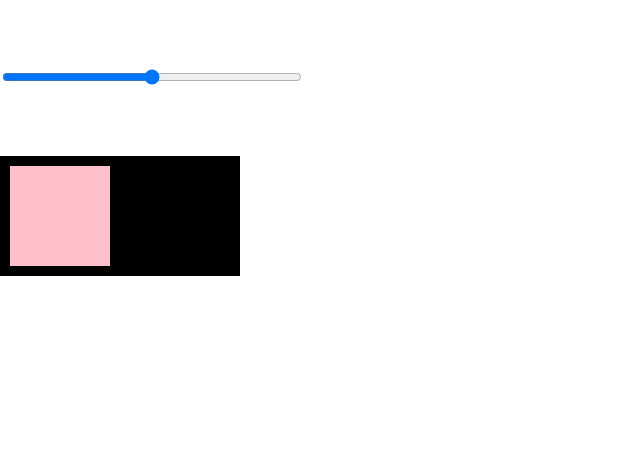
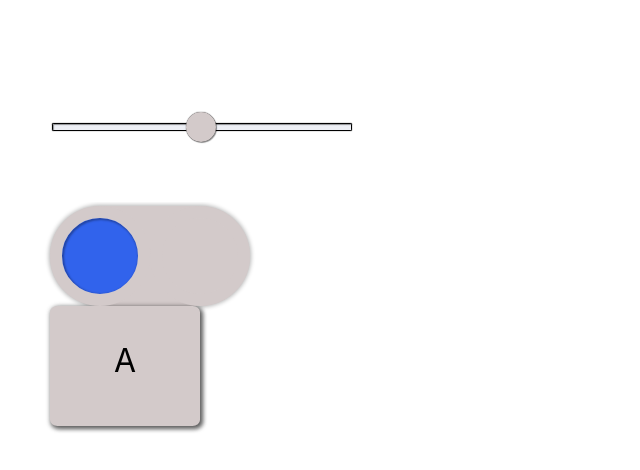
Before and after one commit to ssyctlm/fcc-drum-machine-challenge, a React (Create React App) app: page / in a window 1280 px wide. Shown: the top 470 px of the page, without its empty margins (0-640 px from the left). Built offline with nearby package versions, Linux system fonts and the light colour scheme.

Commit message:
component styles

```diff
--- a/src/App.js
+++ b/src/App.js
@@ -1,13 +1,21 @@
 import React from 'react';
 import Slider from './components/slider'
 import Toggle from './components/toggle'
+import KeyBoard from './components/keyboard'
 class App extends React.Component {
-
+  state ={
+    aKeys:["A","B","C",]
+  }
   render() {
+    const keyboardStyle = false && "mouseDown"
     return (
-      <div>
+      <div className="app">
         <Slider />
         <Toggle />
+        <KeyBoard
+        letter="A"
+        newstyle = {keyboardStyle}
+        />
       </div>
     );
   }
--- /dev/null
+++ b/src/components/keyboard.js
@@ -0,0 +1,23 @@
+import React, { Component } from 'react'
+
+export default class KeyBoard extends Component{
+  constructor(props){
+    super(props)
+
+  }
+
+  render(){
+
+    return (
+      <React.Fragment>
+        <div
+        className={"keyboard " + this.props.newstyle }
+        onClick ={this.props.onClick}
+        >
+          {this.props.letter}
+        </div>
+      </React.Fragment>
+    )
+  }
+
+}
--- a/src/index.css
+++ b/src/index.css
@@ -5,7 +5,7 @@ body {
     sans-serif;
   -webkit-font-smoothing: antialiased;
   -moz-osx-font-smoothing: grayscale;
-  box-sizing: content-box;
+  box-sizing: border-box;
 }
 
 code {
@@ -13,26 +13,306 @@ code {
     monospace;
 }
 
-.toggleBox{
+.app {
+  padding: 50px;
+}
+
+/* ===================================================================== */
+/* toggle button styles */
+/* ===================================================================== */
+.toggleBox {
+  box-sizing: border-box;
+  border-radius: 60px;
   box-sizing: content-box;
-  display:grid;
-  grid-template-columns:1fr 1fr;
+  display: grid;
+  grid-template-columns: 1fr 1fr;
   grid-auto-flow: row;
-  height:100px;
-  width:200px;
-  /* border:5px solid red; */
-  background-color: black;
+  height: 100px;
+  width: 200px;
+  background-color: rgb(211, 202, 202);
+  box-shadow: 0px 0px 4px 1px rgba(0, 0, 0, 0.3);
 }
-.toggleBtn{
-  border: 10px solid black;
-  height:100px;
-  width:100px;
 
+.toggleBtn {
+  box-sizing: border-box;
+  border: 12px solid rgb(211, 202, 202);
+  border-radius: 50%;
+  height: 100px;
+  width: 100px;
 }
-.on{
-  background-color: pink;
+
+
+.on {
+  background-color: rgb(49, 99, 236);
+  box-shadow: inset 1px 1px 2px 1px rgba(0, 0, 0, 0.3);
   cursor: pointer;
 }
-.off{
-  background-color: black;
+
+.off {
+  background-color: rgb(211, 202, 202);
 }
+
+/* -------------------------------------------------------------------- */
+/* the volumn slider style */
+/* -------------------------------------------------------------------- */
+
+/* !! ---remove default sytle--- */
+input[type=range] {
+  -webkit-appearance: none;
+  /* Hides the slider so that custom slider can be made */
+  width: 100%;
+  /* Specific width is required for Firefox. */
+}
+
+input[type=range]::-webkit-slider-thumb {
+  -webkit-appearance: none;
+}
+
+input[type=range]:focus {
+  outline: none;
+  /* Removes the blue border. You should probably do some kind of focus styling for accessibility reasons though. */
+}
+
+input[type=range]::-ms-track {
+  width: 100%;
+  cursor: pointer;
+  background: transparent;
+  /* Hides the slider so custom styles can be added */
+  border-color: transparent;
+  color: transparent;
+}
+
+/* ---remove default sytle end--- */
+
+
+/* !!----- Special styling for WebKit/Blink Thumb----- */
+input[type=range]::-webkit-slider-thumb {
+  -webkit-appearance: none;
+  /* border: 1px solid #000000; */
+  height: 30px;
+  width: 30px;
+  border-radius: 50%;
+  background: rgb(211, 202, 202);
+  cursor: pointer;
+  margin-top: -12px;
+  margin-left: -1px;
+  /* You need to specify a margin in Chrome, but in Firefox and IE it is automatic */
+  box-shadow: 1px 1px 1px rgba(0, 0, 0, 0.4), 0px 0px 1px #0d0d0d;
+  /* Add cool effects to your sliders! */
+}
+
+/* All the same stuff for Firefox */
+input[type=range]::-moz-range-thumb {
+  box-shadow: 1px 1px 1px rgba(0, 0, 0, 0.4), 0px 0px 1px #0d0d0d;
+  /* border: 1px solid #000000; */
+  height: 30px;
+  width: 30px;
+  border-radius: 50%;
+  background: rgb(211, 202, 202);
+  cursor: pointer;
+}
+
+/* All the same stuff for IE */
+input[type=range]::-ms-thumb {
+  box-shadow: 1px 1px 1px rgba(0, 0, 0, 0.4), 0px 0px 1px #0d0d0d;
+  /* border: 1px solid #000000; */
+  height: 30px;
+  width: 30px;
+  border-radius: 50%;
+  background: rgb(211, 202, 202);
+  cursor: pointer;
+}
+
+/* ----- Special styling for WebKit/Blink end ----- */
+
+/* !! --- special styling for slider track ---*/
+input[type=range]::-webkit-slider-runnable-track {
+  width: 100%;
+  height: 8px;
+  cursor: pointer;
+  box-shadow: inset 1px 1px 1px rgba(0, 0, 0, 0.4), 0px 0px 1px #0d0d0d;
+  background: rgb(237, 239, 245);
+  border-radius: 1.3px;
+  border: 0.2px solid #010101;
+}
+
+input[type=range]:focus::-webkit-slider-runnable-track {
+  background: rgb(237, 239, 245);
+}
+
+input[type=range]::-moz-range-track {
+  width: 100%;
+  height: 8px;
+  cursor: pointer;
+  box-shadow: 1px 1px 1px rgba(0, 0, 0, 0.4), 0px 0px 1px #0d0d0d;
+  background: rgb(237, 239, 245);
+  border-radius: 1.3px;
+  border: 0.2px solid #010101;
+}
+
+input[type=range]::-ms-track {
+  width: 100%;
+  height: 8px;
+  cursor: pointer;
+  background: transparent;
+  border-color: transparent;
+  border-width: 16px 0;
+  color: transparent;
+}
+
+input[type=range]::-ms-fill-lower {
+  background: #2a6495;
+  border: 0.2px solid #010101;
+  border-radius: 2.6px;
+  box-shadow: 1px 1px 1px rgba(0, 0, 0, 0.4), 0px 0px 1px #0d0d0d;
+}
+
+input[type=range]:focus::-ms-fill-lower {
+  background: rgb(237, 239, 245);
+}
+
+input[type=range]::-ms-fill-upper {
+  background: rgb(49, 99, 236);
+  border: 0.2px solid #010101;
+  border-radius: 2.6px;
+  box-shadow: 1px 1px 1px rgba(0, 0, 0, 0.4), 0px 0px 1px #0d0d0d;
+}
+
+input[type=range]:focus::-ms-fill-upper {
+  background: rgb(237, 239, 245);
+}
+
+/* --- special styling for slider track end --- */
+
+
+
+
+
+/* input[type=range] {
+  -webkit-appearance: none;
+  margin: 18px 0;
+  width: 100%;
+}
+
+input[type=range]:focus {
+  outline: none;
+}
+
+input[type=range]::-webkit-slider-runnable-track {
+  width: 100%;
+  height: 8.4px;
+  cursor: pointer;
+  animate: 0.2s;
+  box-shadow: 1px 1px 1px #000000, 0px 0px 1px #0d0d0d;
+  background: #3071a9;
+  border-radius: 1.3px;
+  border: 0.2px solid #010101;
+}
+
+input[type=range]::-webkit-slider-thumb {
+  box-shadow: 1px 1px 1px #000000, 0px 0px 1px #0d0d0d;
+  border: 1px solid #000000;
+  height: 36px;
+  width: 16px;
+  border-radius: 3px;
+  background: #ffffff;
+  cursor: pointer;
+  -webkit-appearance: none;
+  margin-top: -14px;
+}
+
+input[type=range]:focus::-webkit-slider-runnable-track {
+  background: #367ebd;
+}
+
+input[type=range]::-moz-range-track {
+  width: 100%;
+  height: 8.4px;
+  cursor: pointer;
+  animate: 0.2s;
+  box-shadow: 1px 1px 1px #000000, 0px 0px 1px #0d0d0d;
+  background: #3071a9;
+  border-radius: 1.3px;
+  border: 0.2px solid #010101;
+}
+
+input[type=range]::-moz-range-thumb {
+  box-shadow: 1px 1px 1px #000000, 0px 0px 1px #0d0d0d;
+  border: 1px solid #000000;
+  height: 36px;
+  width: 16px;
+  border-radius: 3px;
+  background: #ffffff;
+  cursor: pointer;
+}
+
+input[type=range]::-ms-track {
+  width: 100%;
+  height: 8.4px;
+  cursor: pointer;
+  animate: 0.2s;
+  background: transparent;
+  border-color: transparent;
+  border-width: 16px 0;
+  color: transparent;
+}
+
+input[type=range]::-ms-fill-lower {
+  background: #2a6495;
+  border: 0.2px solid #010101;
+  border-radius: 2.6px;
+  box-shadow: 1px 1px 1px #000000, 0px 0px 1px #0d0d0d;
+}
+
+input[type=range]::-ms-fill-upper {
+  background: #3071a9;
+  border: 0.2px solid #010101;
+  border-radius: 2.6px;
+  box-shadow: 1px 1px 1px #000000, 0px 0px 1px #0d0d0d;
+}
+
+input[type=range]::-ms-thumb {
+  box-shadow: 1px 1px 1px #000000, 0px 0px 1px #0d0d0d;
+  border: 1px solid #000000;
+  height: 36px;
+  width: 16px;
+  border-radius: 3px;
+  background: #ffffff;
+  cursor: pointer;
+}
+
+input[type=range]:focus::-ms-fill-lower {
+  background: #3071a9;
+}
+
+input[type=range]:focus::-ms-fill-upper {
+  background: #367ebd;
+} */
+
+/* =============================================================== */
+/* ===Key Board Button === */
+/* =============================================================== */
+
+.keyboard {
+  box-sizing: border-box;
+  width: 150px;
+  height: 120px;
+  background: rgb(211, 202, 202);
+  box-shadow: 2px 2px 4px 1px rgba(0, 0, 0, 0.6), 1px 1px 5px 2px rgba(0, 0, 0, 0.1);
+  font-size: 2rem;
+  text-align: center;
+  padding-top: 35px;
+  border-radius: 5%;
+  cursor: pointer;
+}
+
+.keyboard:hover {
+  background: rgb(223, 218, 218);
+  font-weight: bold;
+}
+
+.mouseDown {
+  background-color: rgba(49, 99, 236, 0.8);
+  color: red;
+  font-weight: bold;
+}
```
Also changed, not shown: src/components/slider.js (indentation only).
